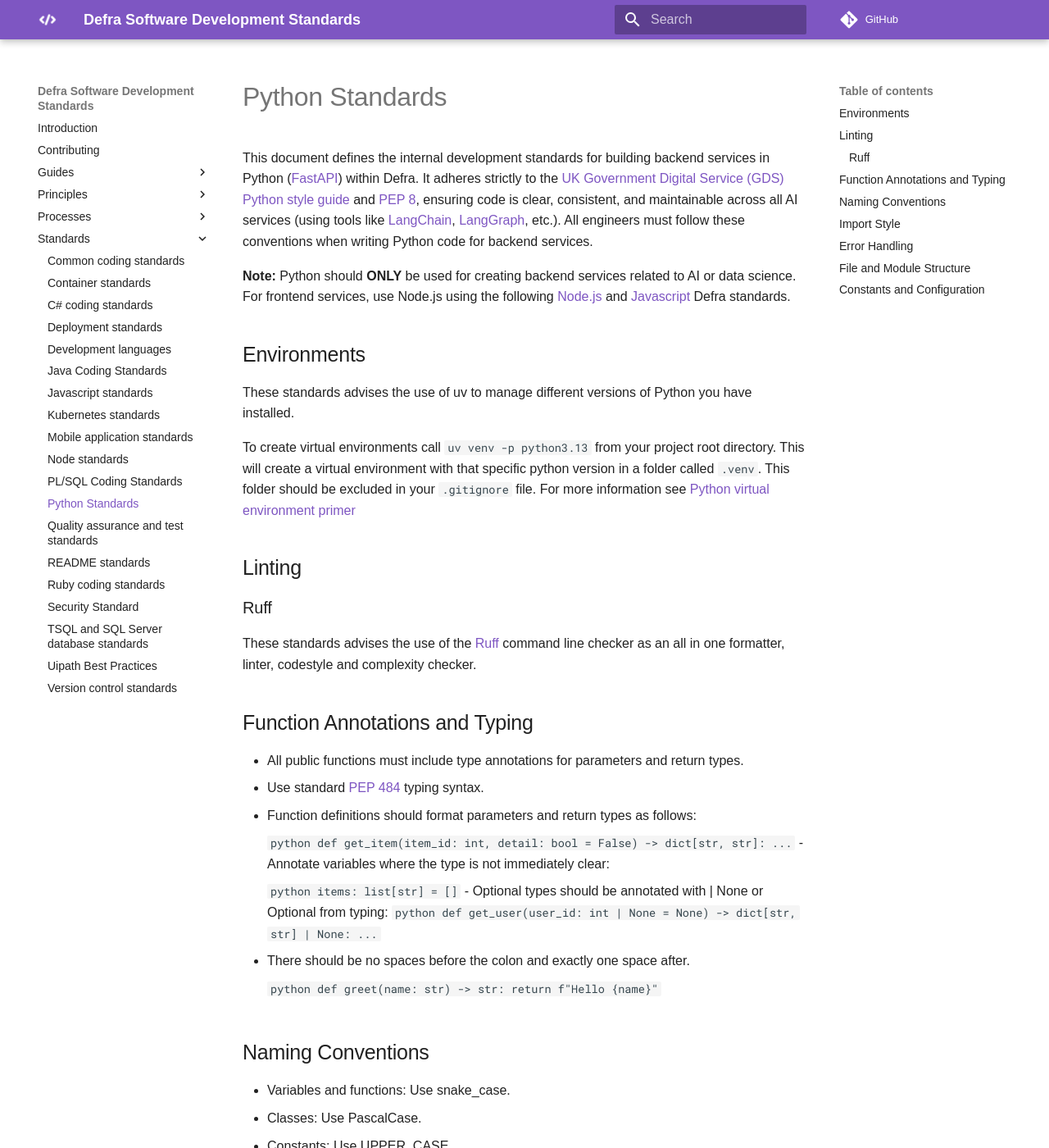
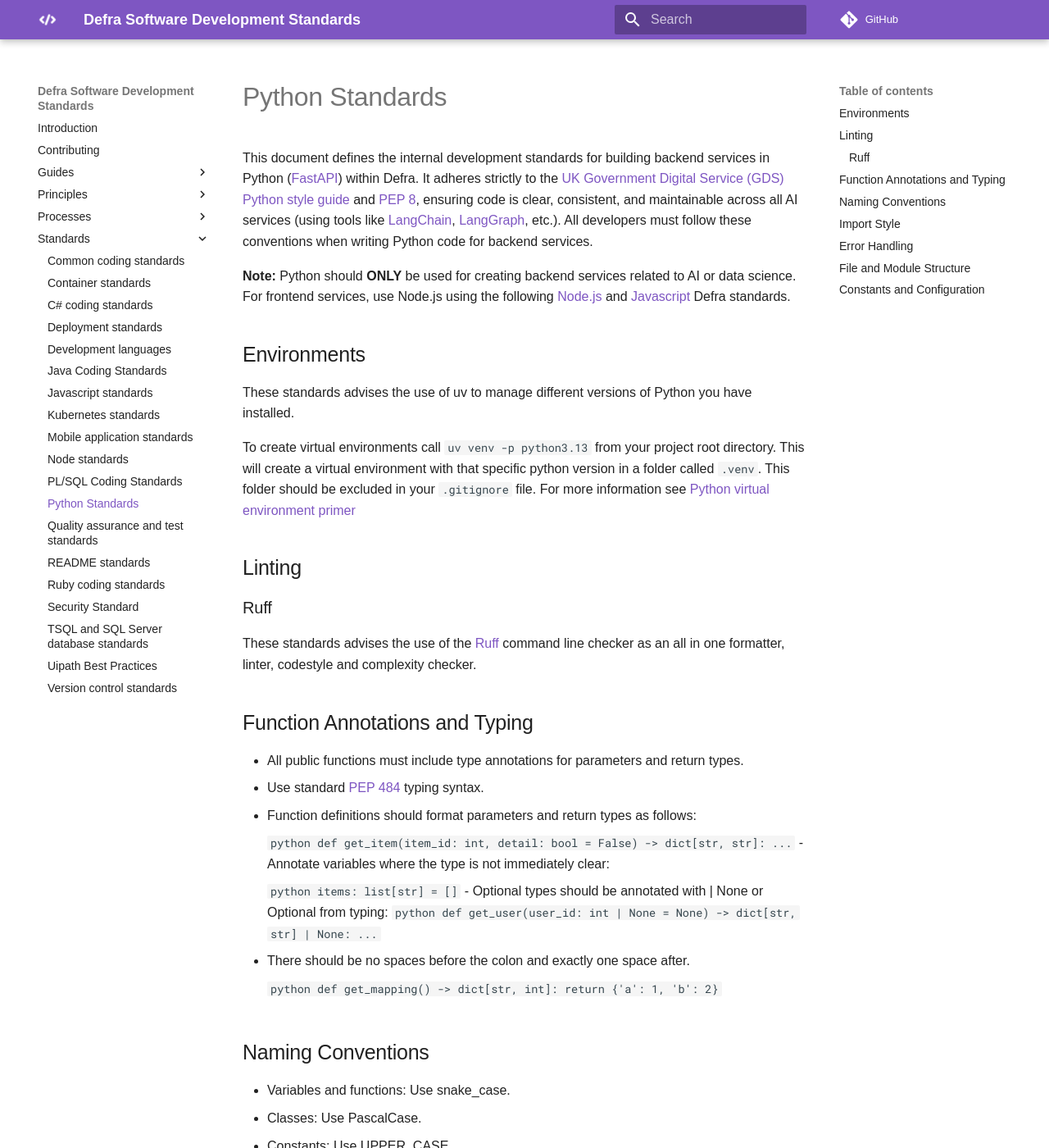
Before and after one commit to DEFRA/software-development-standards, an MkDocs documentation site: the page built from docs/standards/python_coding_standards.md, in a window 1280 px wide and 1400 px high. Shown: the whole window at 82% size. Built offline with MkDocs 1.6.1 and Material for MkDocs 9.7.7, drawn with Linux system fonts in a browser that asks for light colours; some web fonts are replaced; comment, search, counter and statistics services are not loaded.

Commit message:
Updates from review

````diff
--- a/docs/standards/python_coding_standards.md
+++ b/docs/standards/python_coding_standards.md
@@ -1,6 +1,6 @@
 # Python Standards
 
-This document defines the internal development standards for building backend services in Python ([FastAPI](https://fastapi.tiangolo.com/tutorial/)) within Defra. It adheres strictly to the [UK Government Digital Service (GDS) Python style guide](https://gds-way.digital.cabinet-office.gov.uk/manuals/programming-languages/python/python.html) and [PEP 8](https://peps.python.org/pep-0008/), ensuring code is clear, consistent, and maintainable across all AI services (using tools like [LangChain](https://python.langchain.com/docs/introduction/), [LangGraph](https://langchain-ai.github.io/langgraph/tutorials/introduction/), etc.). All engineers must follow these conventions when writing Python code for backend services.
+This document defines the internal development standards for building backend services in Python ([FastAPI](https://fastapi.tiangolo.com/tutorial/)) within Defra. It adheres strictly to the [UK Government Digital Service (GDS) Python style guide](https://gds-way.digital.cabinet-office.gov.uk/manuals/programming-languages/python/python.html) and [PEP 8](https://peps.python.org/pep-0008/), ensuring code is clear, consistent, and maintainable across all AI services (using tools like [LangChain](https://python.langchain.com/docs/introduction/), [LangGraph](https://langchain-ai.github.io/langgraph/tutorials/introduction/), etc.). All developers must follow these conventions when writing Python code for backend services.
 
 **Note:** Python should **ONLY** be used for creating backend services related to AI or data science. For frontend services, use Node.js using the following [Node.js](https://defra.github.io/software-development-standards/standards/node_standards/) and [Javascript](https://defra.github.io/software-development-standards/standards/javascript_standards/) Defra standards.
 
@@ -39,8 +39,8 @@ These standards advises the use of the [Ruff](https://docs.astral.sh/ruff/) comm
 - There should be no spaces before the colon and exactly one space after.
 
     ```python
-    def greet(name: str) -> str:
-        return f"Hello {name}"
+    def get_mapping() -> dict[str, int]:
+        return {'a': 1, 'b': 2}
     ```
 
 ## Naming Conventions
````
Also changed, not shown: docs/README.md (+1 -0 lines).
